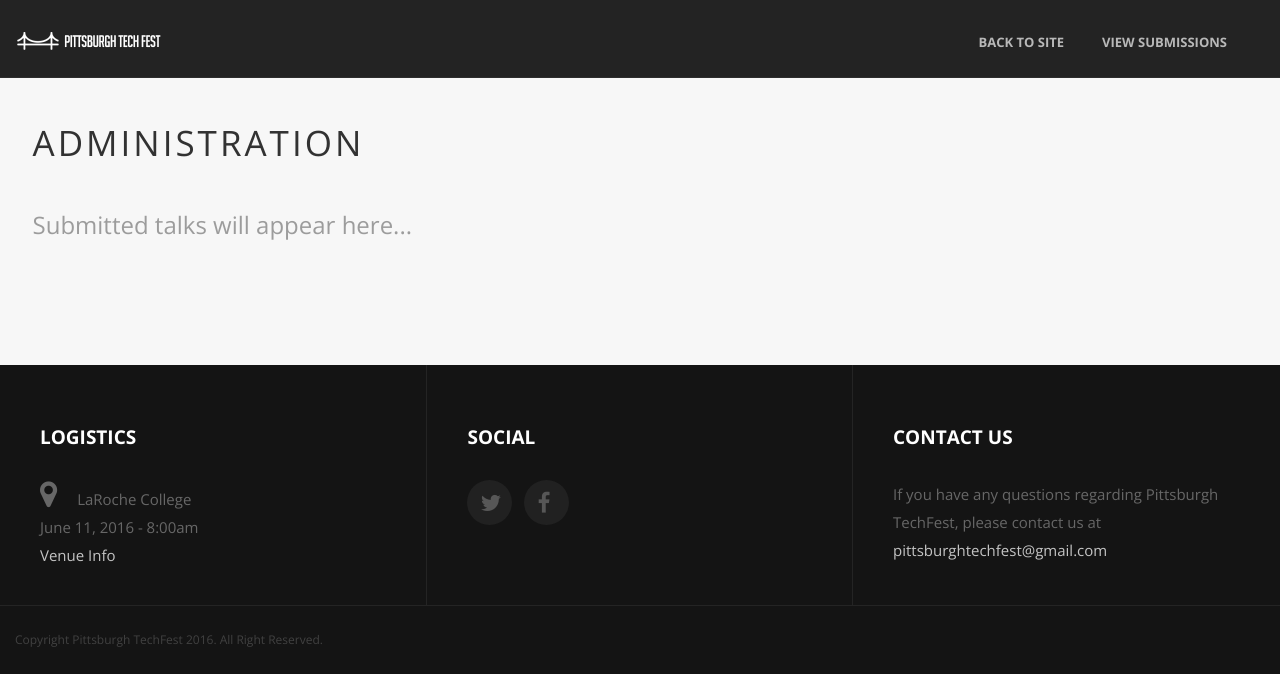
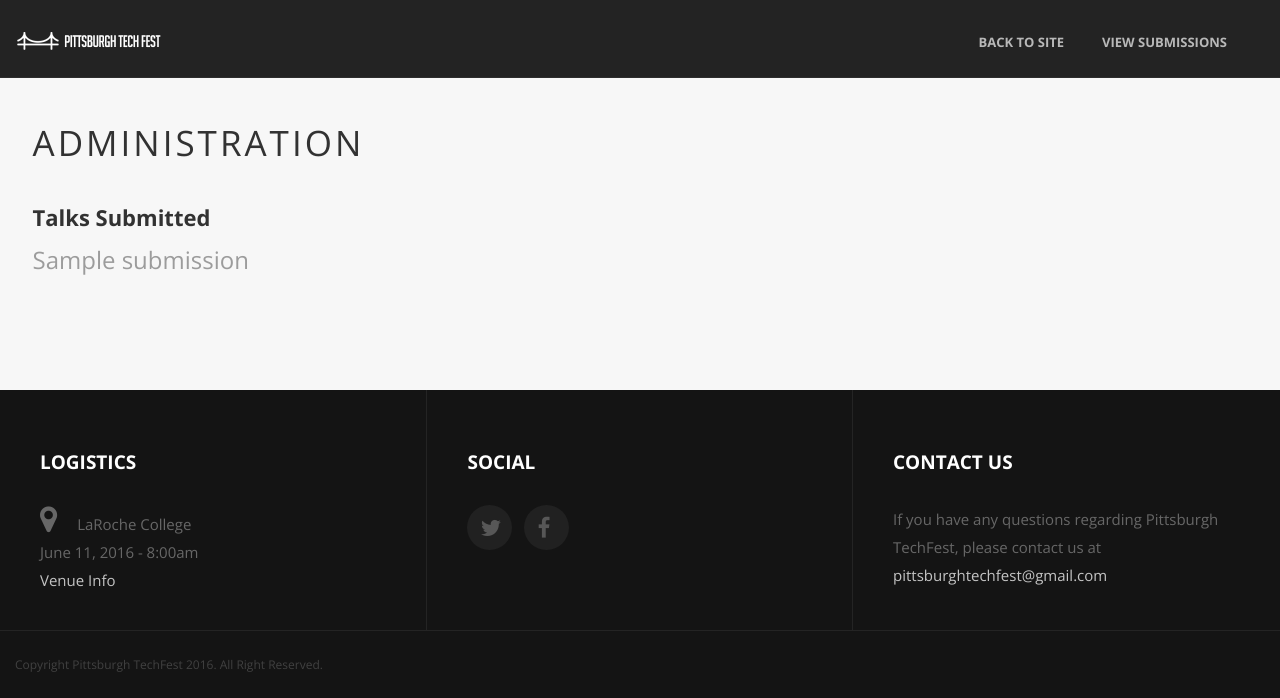
Before and after one commit to PghTechFest/pypghtechfest, a Flask app: page /admin/submissions in a window 1280 px wide. Shown: the top 698 px of the page. Run offline with Flask 2, Linux system fonts and the light colour scheme; tables that the repository leaves empty hold one stand-in row (values such as "Sample post"); some libraries are stand-ins or nearby versions.

Commit message:
Added crude display of the submitted talks.

```diff
--- a/app/adminviews.py
+++ b/app/adminviews.py
@@ -11,4 +11,7 @@ def admin():
 
 @app.route('/admin/submissions')
 def adminsubmissions():
-  return render_template("adminsubmissions.html", settings = appConfiguration)
+  queryResult = Submission.query.all()
+  return render_template("adminsubmissions.html",
+    settings = appConfiguration,
+    submissions = queryResult)
--- a/app/templates/adminsubmissions.html
+++ b/app/templates/adminsubmissions.html
@@ -2,6 +2,11 @@
 
 {% block content %}
 
-<p>Submitted talks will appear here...</p>
+<h1>Talks Submitted</h1>
+<ul>
+{% for submission in submissions %}
+  <li>{{ submission.title }}</li>
+{% endfor %}
+</ul>
 
 {% endblock %}
```
